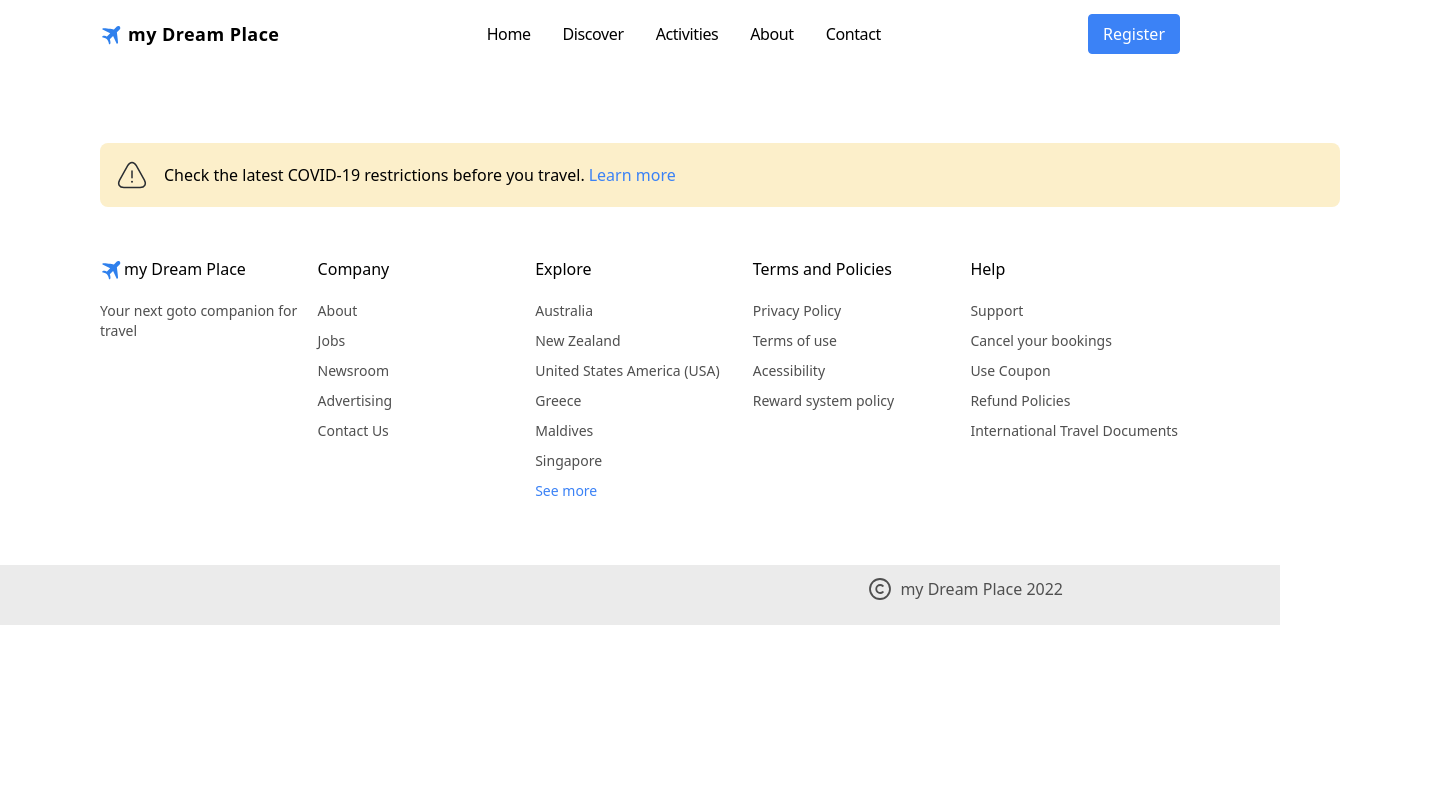
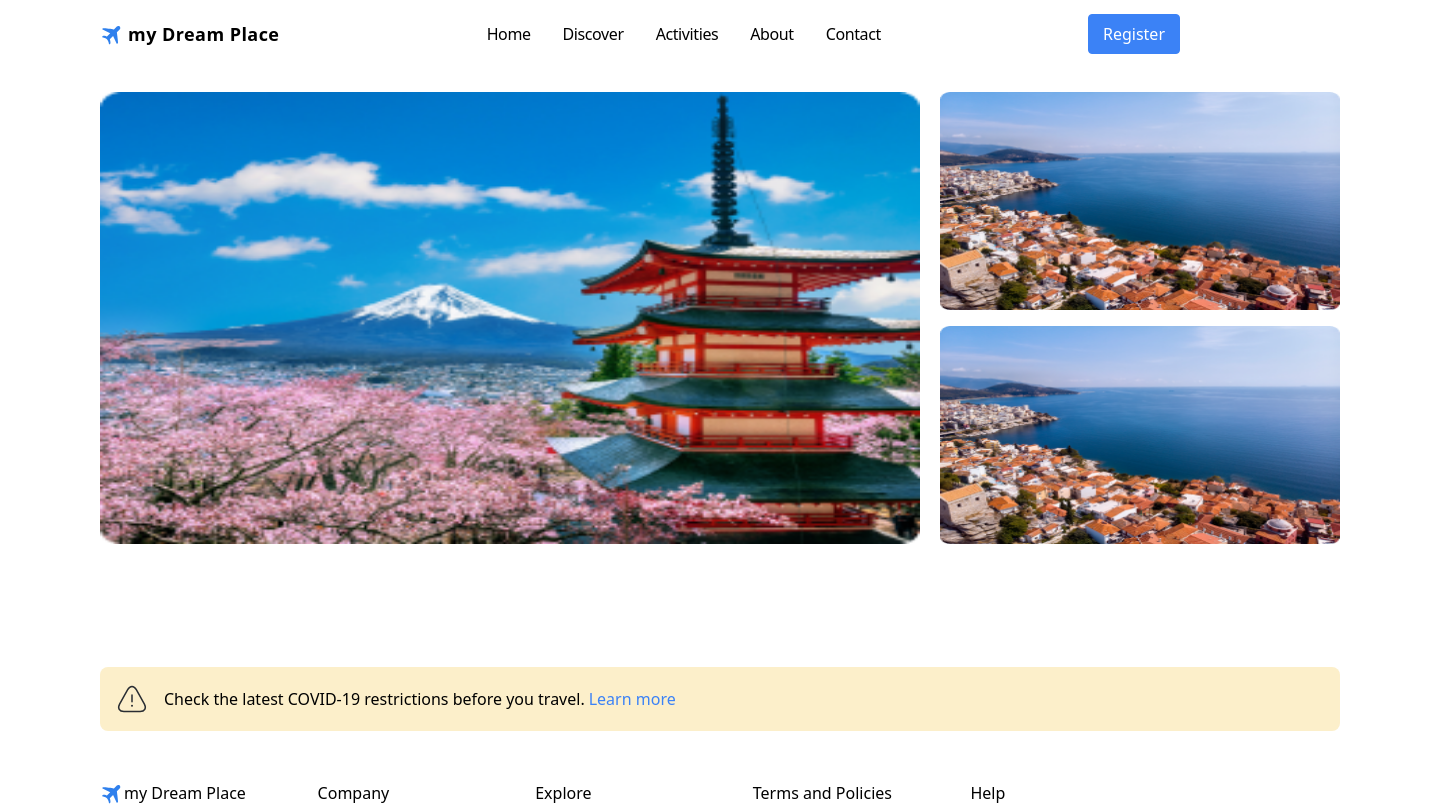
Before and after one commit to raawanahmed/algoriza-internship-FE130, a Vue app in the folder my-dream-place-app/: page /productDetails in a window 1280 px wide. Shown: the top 806 px of the page, 1440 px wide, since content can reach past the window. Built offline with nearby package versions, Linux system fonts and the light colour scheme.

Commit message:
add styles for product details

```diff
--- a/my-dream-place-app/src/views/ProductDetailsView.vue
+++ b/my-dream-place-app/src/views/ProductDetailsView.vue
@@ -1,5 +1,40 @@
 <template>
-  <Header :textColor="'black'" :notificationColor="'notification-black'" :showNavBar="true"/>
+  <Header
+    :textColor="'black'"
+    :notificationColor="'notification-black'"
+    :showNavBar="true"
+  />
+  <div
+    style="
+      width: 1440px;
+      height: 500px;
+      background: linear-gradient(180deg, rgba(244, 244, 244, 0) 0%, #fff 100%);
+    "
+    class="mx-auto"
+  >
+    <section class="mt-6 flex" style="margin-left: 100px; margin-right: 100px">
+      <img
+        src="../assets/Imgs/japan.png"
+        alt=""
+        style="width: 820px; height: 452px"
+        class="mr-5"
+      />
+      <div>
+        <img
+          src="../assets/Imgs/greece.png"
+          alt=""
+          style="width: 400px; height: 218px"
+        />
+        <img
+          src="../assets/Imgs/greece.png"
+          alt=""
+          style="width: 400px; height: 218px"
+          class="mt-4"
+        />
+      </div>
+    </section>
+  </div>
+  <div style="background: #f4f4f4"></div>
   <CovidAlert />
   <Footer />
 </template>
```
Also changed, not shown: my-dream-place-app/src/components/Ad.vue (added, +11 -0 lines).
